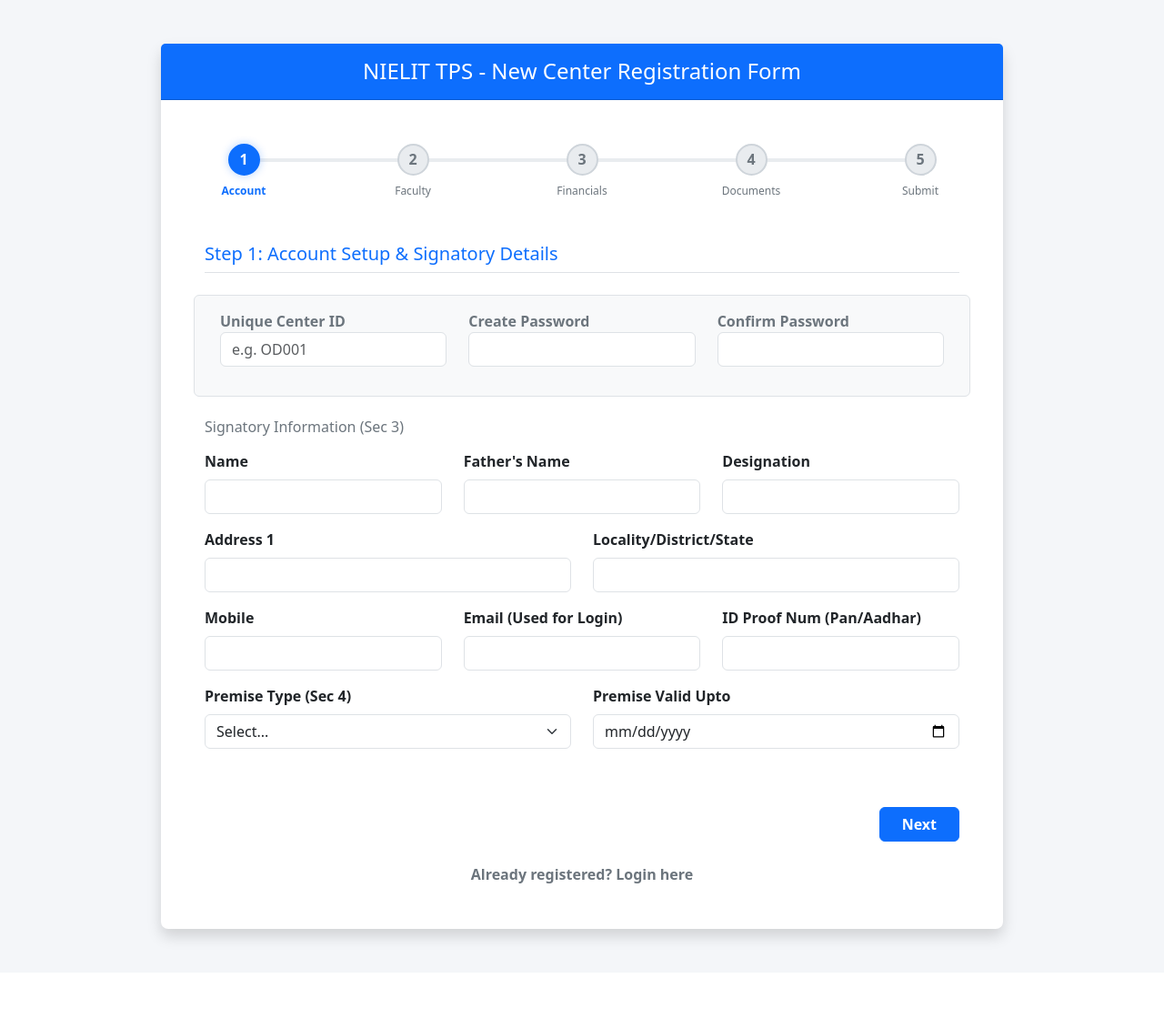
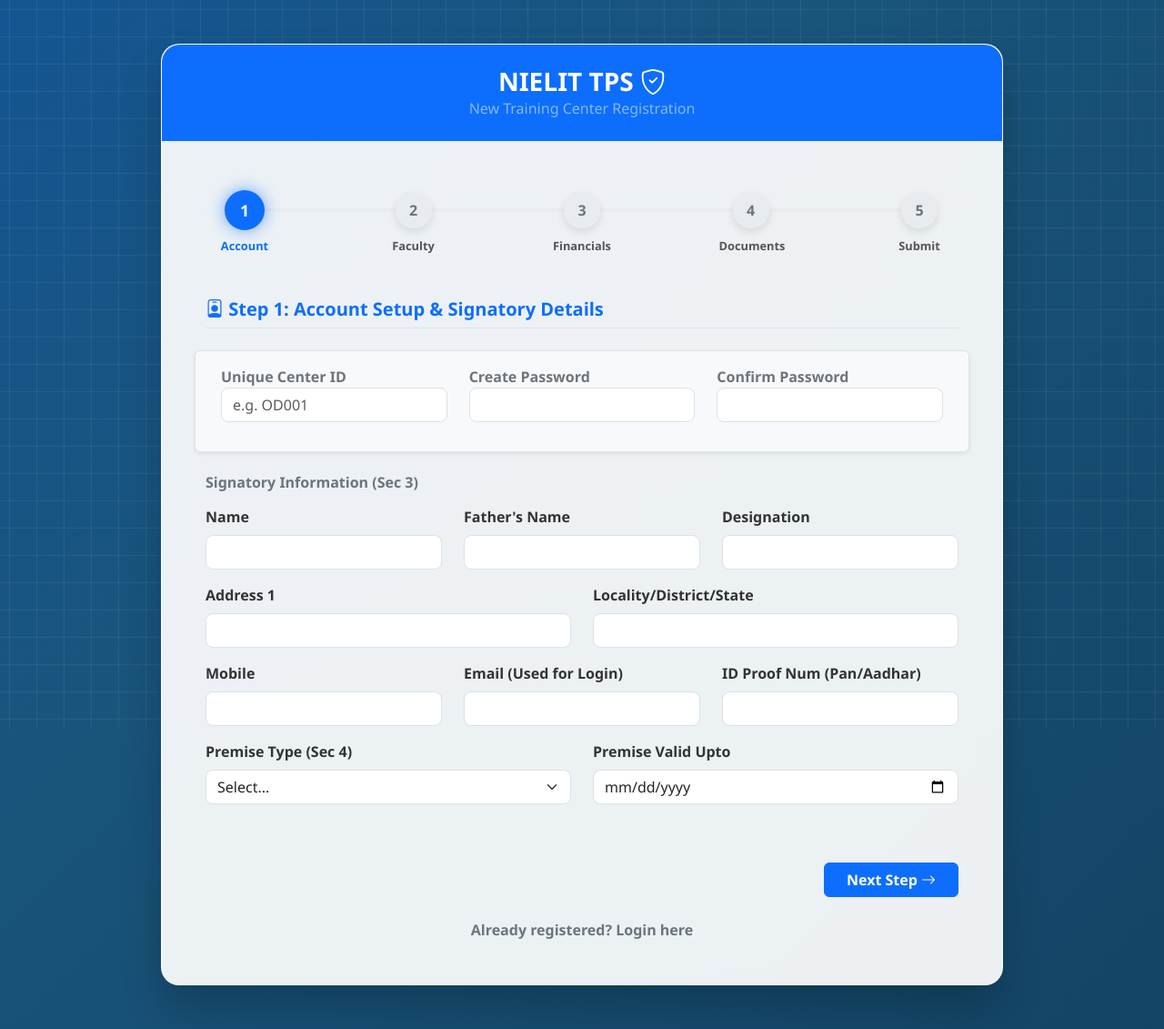
Before and after one commit to nielitadmin/tpms, a PHP site: page /tp/tp_signup.php in a window 1280 px wide. Shown: the whole page at 91% size. Before the commit the page ends 1041 px from the top, so only its background shows below. Run offline with PHP 8.4, Linux system fonts and the light colour scheme.

Commit message:
ui: add 3D glassmorphism design and animated tech background to tp_signup

```diff
--- a/tp/tp_signup.php
+++ b/tp/tp_signup.php
@@ -1,35 +1,23 @@
 <?php
 session_start();
-// require __DIR__ . '/../includes/config.php'; // Uncomment for DB connection
+// require __DIR__ . '/../includes/config.php'; // Uncomment when database is ready
 
 $message = '';
 $messageType = '';
 
 if ($_SERVER["REQUEST_METHOD"] == "POST") {
-    // Basic Account Details
     $center_id = $_POST['center_id'];
-    $email = $_POST['sig_email']; // Using Signatory Email as login email
+    $email = $_POST['sig_email'];
     $password = $_POST['password'];
     $confirm_password = $_POST['confirm_password'];
-
-    // Yahan par aap baaki saare POST variables aur Files ko receive karenge
-    // Jaise: $sig_name = $_POST['sig_name'];
-    // Jaise: $fac_name = $_POST['fac_name']; (Yeh array hoga)
 
     if ($password !== $confirm_password) {
         $message = "Passwords do not match!";
         $messageType = "danger";
     } else {
-        /*
-        // --- Database Logic (Commented for testing design) ---
-        // 1. Check if email or center_id exists
-        // 2. Hash password: $hashed_password = password_hash($password, PASSWORD_DEFAULT);
-        // 3. Move all uploaded documents using move_uploaded_file()
-        // 4. Insert data into Users table, Faculty table, and Documents table
-
-        $message = "Registration successful! Please wait for Admin approval.";
+        // --- Database Logic will go here later ---
+        $message = "Form submitted successfully! Wait for Admin approval.";
         $messageType = "success";
-        */
     }
 }
 ?>
@@ -41,41 +29,97 @@ if ($_SERVER["REQUEST_METHOD"] == "POST") {
     <link href="https://cdn.jsdelivr.net/npm/bootstrap@5.3.0/dist/css/bootstrap.min.css" rel="stylesheet">
     <link rel="stylesheet" href="https://cdn.jsdelivr.net/npm/bootstrap-icons@1.10.5/font/bootstrap-icons.css">
     <style>
-        body { background-color: #f4f6f9; }
+        /* Animated Tech Gradient Background */
+        body {
+            margin: 0;
+            font-family: 'Segoe UI', Tahoma, Geneva, Verdana, sans-serif;
+            background: linear-gradient(-45deg, #0d324d, #19547b, #0a58ca, #00d2ff);
+            background-size: 400% 400%;
+            animation: gradientBG 15s ease infinite;
+            min-height: 100vh;
+            color: #333;
+        }
+        @keyframes gradientBG {
+            0% { background-position: 0% 50%; }
+            50% { background-position: 100% 50%; }
+            100% { background-position: 0% 50%; }
+        }
+
+        /* 3D Texture Grid Overlay */
+        .bg-overlay {
+            position: fixed;
+            top: 0; left: 0; width: 100%; height: 100%;
+            background-image:
+                linear-gradient(rgba(255,255,255,0.07) 1px, transparent 1px),
+                linear-gradient(90deg, rgba(255,255,255,0.07) 1px, transparent 1px);
+            background-size: 30px 30px;
+            z-index: -1;
+            animation: panGrid 20s linear infinite;
+        }
+        @keyframes panGrid {
+            0% { background-position: 0px 0px; }
+            100% { background-position: 30px 30px; }
+        }
+
+        /* 3D Glassmorphism Card */
+        .glass-card {
+            background: rgba(255, 255, 255, 0.92);
+            backdrop-filter: blur(12px);
+            -webkit-backdrop-filter: blur(12px);
+            border: 1px solid rgba(255, 255, 255, 0.5);
+            box-shadow: 0 25px 45px rgba(0, 0, 0, 0.2), inset 0 0 0 1px rgba(255,255,255,0.2);
+            border-radius: 20px;
+            transform: translateZ(0);
+            transition: all 0.4s ease;
+        }
+        .glass-card:hover {
+            transform: translateY(-5px);
+            box-shadow: 0 35px 60px rgba(0, 0, 0, 0.3), inset 0 0 0 1px rgba(255,255,255,0.3);
+        }
+
+        /* Progress Indicator Styling */
         .step-indicator {
-            width: 35px; height: 35px; border-radius: 50%;
+            width: 40px; height: 40px; border-radius: 50%;
             display: flex; align-items: center; justify-content: center;
-            font-weight: bold; background-color: white; transition: all 0.3s;
+            font-weight: bold; background-color: white; transition: all 0.4s ease;
             margin: 0 auto; z-index: 2; position: relative;
+            box-shadow: 0 4px 10px rgba(0,0,0,0.1);
         }
-        .step-active { background-color: #0d6efd; color: white; border: 2px solid #0d6efd; box-shadow: 0 0 10px rgba(13, 110, 253, 0.3); }
-        .step-completed { background-color: #198754; color: white; border: 2px solid #198754; }
-        .step-inactive { background-color: #e9ecef; color: #6c757d; border: 2px solid #ced4da; }
-        .step-label { font-size: 0.75rem; margin-top: 8px; text-align: center; color: #6c757d; font-weight: 500; }
-        .active-label { color: #0d6efd; font-weight: bold; }
-        .form-step { display: none; animation: fadeIn 0.4s; }
+        .step-active { background-color: #0d6efd; color: white; border: none; box-shadow: 0 0 15px rgba(13, 110, 253, 0.6); transform: scale(1.1); }
+        .step-completed { background-color: #198754; color: white; border: none; }
+        .step-inactive { background-color: #e9ecef; color: #6c757d; border: none; }
+        .step-label { font-size: 0.8rem; margin-top: 10px; text-align: center; color: #555; font-weight: 600; }
+        .active-label { color: #0d6efd; font-weight: 800; }
+
+        .form-step { display: none; animation: slideUp 0.5s cubic-bezier(0.16, 1, 0.3, 1); }
         .form-step.active { display: block; }
-        @keyframes fadeIn { from { opacity: 0; transform: translateY(10px); } to { opacity: 1; transform: translateY(0); } }
+        @keyframes slideUp { from { opacity: 0; transform: translateY(20px); } to { opacity: 1; transform: translateY(0); } }
+
+        .form-control, .form-select { border-radius: 8px; transition: all 0.3s; }
+        .form-control:focus, .form-select:focus { box-shadow: 0 0 0 3px rgba(13, 110, 253, 0.25); border-color: #86b7fe; }
     </style>
 </head>
 <body class="py-5">
 
+<div class="bg-overlay"></div>
+
 <div class="container">
     <div class="row justify-content-center">
         <div class="col-lg-10">
-            <div class="card shadow border-0 rounded-3">
-                <div class="card-header bg-primary text-white text-center py-3">
-                    <h4 class="mb-0">NIELIT TPS - New Center Registration Form</h4>
+            <div class="glass-card">
+                <div class="bg-primary text-white text-center py-4" style="border-radius: 20px 20px 0 0;">
+                    <h3 class="mb-0 fw-bold">NIELIT TPS <i class="bi bi-shield-check"></i></h3>
+                    <p class="mb-0 text-white-50">New Training Center Registration</p>
                 </div>
                 <div class="card-body p-4 p-md-5">
 
                     <?php if($message): ?>
-                        <div class="alert alert-<?= $messageType ?>"><?= $message ?></div>
+                        <div class="alert alert-<?= $messageType ?> rounded-3 shadow-sm"><?= $message ?></div>
                     <?php endif; ?>
 
-                    <div class="position-relative mb-5 px-2">
-                        <div class="progress" style="height: 4px; top: 16px; position: absolute; width: 90%; left: 5%; z-index: 1;">
-                            <div class="progress-bar bg-primary" id="progressBar" style="width: 0%; transition: width 0.4s;"></div>
+                    <div class="position-relative mb-5 px-2 mt-2">
+                        <div class="progress" style="height: 4px; top: 18px; position: absolute; width: 90%; left: 5%; z-index: 1; background-color: #e9ecef;">
+                            <div class="progress-bar bg-primary" id="progressBar" style="width: 0%; transition: width 0.5s ease;"></div>
                         </div>
                         <div class="d-flex justify-content-between position-relative" style="z-index: 2;">
                             <div style="width: 70px;"><div class="step-indicator step-active" id="ind-1">1</div><div class="step-label active-label" id="lbl-1">Account</div></div>
@@ -89,38 +133,33 @@ if ($_SERVER["REQUEST_METHOD"] == "POST") {
                     <form id="signupForm" method="POST" action="" enctype="multipart/form-data">
 
                         <div class="form-step active" id="step-0">
-                            <h5 class="border-bottom pb-2 mb-4 text-primary">Step 1: Account Setup & Signatory Details</h5>
-                            <div class="row bg-light p-3 rounded mb-4 border">
+                            <h5 class="border-bottom pb-2 mb-4 text-primary fw-bold"><i class="bi bi-person-badge"></i> Step 1: Account Setup & Signatory Details</h5>
+                            <div class="row bg-light p-3 rounded mb-4 border shadow-sm">
                                 <div class="col-md-4 mb-3"><label class="fw-bold text-secondary">Unique Center ID</label><input type="text" name="center_id" class="form-control" required placeholder="e.g. OD001"></div>
                                 <div class="col-md-4 mb-3"><label class="fw-bold text-secondary">Create Password</label><input type="password" name="password" class="form-control" required minlength="6"></div>
                                 <div class="col-md-4 mb-3"><label class="fw-bold text-secondary">Confirm Password</label><input type="password" name="confirm_password" class="form-control" required minlength="6"></div>
                             </div>
 
-                            <h6 class="text-secondary mb-3">Signatory Information (Sec 3)</h6>
+                            <h6 class="text-secondary mb-3 fw-bold">Signatory Information (Sec 3)</h6>
                             <div class="row">
                                 <div class="col-md-4 mb-3"><label class="form-label fw-bold">Name</label><input type="text" name="sig_name" class="form-control" required></div>
                                 <div class="col-md-4 mb-3"><label class="form-label fw-bold">Father's Name</label><input type="text" name="sig_fname" class="form-control" required></div>
                                 <div class="col-md-4 mb-3"><label class="form-label fw-bold">Designation</label><input type="text" name="sig_designation" class="form-control" required></div>
-
                                 <div class="col-md-6 mb-3"><label class="form-label fw-bold">Address 1</label><input type="text" name="sig_address1" class="form-control" required></div>
                                 <div class="col-md-6 mb-3"><label class="form-label fw-bold">Locality/District/State</label><input type="text" name="sig_locality" class="form-control" required></div>
-
                                 <div class="col-md-4 mb-3"><label class="form-label fw-bold">Mobile</label><input type="text" name="sig_mobile" class="form-control" required></div>
                                 <div class="col-md-4 mb-3"><label class="form-label fw-bold">Email (Used for Login)</label><input type="email" name="sig_email" class="form-control" required></div>
                                 <div class="col-md-4 mb-3"><label class="form-label fw-bold">ID Proof Num (Pan/Aadhar)</label><input type="text" name="sig_id_number" class="form-control" required></div>
-
                                 <div class="col-md-6 mb-3">
                                     <label class="form-label fw-bold">Premise Type (Sec 4)</label>
-                                    <select name="premise_type" class="form-select" required>
-                                        <option value="">Select...</option><option value="Owned">Owned</option><option value="Rented">Rented (Long Term)</option>
-                                    </select>
+                                    <select name="premise_type" class="form-select" required><option value="">Select...</option><option value="Owned">Owned</option><option value="Rented">Rented</option></select>
                                 </div>
                                 <div class="col-md-6 mb-3"><label class="form-label fw-bold">Premise Valid Upto</label><input type="date" name="premise_valid_upto" class="form-control" required></div>
                             </div>
                         </div>
 
                         <div class="form-step" id="step-1">
-                            <h5 class="border-bottom pb-2 mb-4 text-primary">Step 2: Faculty Details (Sec 12 & 13)</h5>
+                            <h5 class="border-bottom pb-2 mb-4 text-primary fw-bold"><i class="bi bi-person-workspace"></i> Step 2: Faculty Details</h5>
                             <div class="row">
                                 <div class="col-md-6 mb-3"><label class="form-label fw-bold">Name of Primary Faculty</label><input type="text" name="fac_name[]" class="form-control" required></div>
                                 <div class="col-md-6 mb-3"><label class="form-label fw-bold">Qualification</label><input type="text" name="fac_qualification[]" class="form-control" required placeholder="e.g. OSCIT"></div>
@@ -131,7 +170,7 @@ if ($_SERVER["REQUEST_METHOD"] == "POST") {
                         </div>
 
                         <div class="form-step" id="step-2">
-                            <h5 class="border-bottom pb-2 mb-4 text-primary">Step 3: Financial Details (Sec 14)</h5>
+                            <h5 class="border-bottom pb-2 mb-4 text-primary fw-bold"><i class="bi bi-graph-up-arrow"></i> Step 3: Financial Details</h5>
                             <div class="row">
                                 <div class="col-md-6 mb-3"><label class="form-label fw-bold">Financial Ending Year</label><input type="number" name="fin_year" class="form-control" placeholder="e.g. 2024" required></div>
                                 <div class="col-md-6 mb-3"><label class="form-label fw-bold">Turnover in Computer Training</label><input type="text" name="fin_turnover" class="form-control" required></div>
@@ -144,8 +183,8 @@ if ($_SERVER["REQUEST_METHOD"] == "POST") {
                         </div>
 
                         <div class="form-step" id="step-3">
-                            <h5 class="border-bottom pb-2 mb-4 text-primary">Step 4: Upload Documents (Sec 17)</h5>
-                            <div class="alert alert-warning small">Upload PDF/JPG (Max 2MB each)</div>
+                            <h5 class="border-bottom pb-2 mb-4 text-primary fw-bold"><i class="bi bi-folder-check"></i> Step 4: Upload Documents</h5>
+                            <div class="alert alert-warning small"><i class="bi bi-exclamation-triangle"></i> Upload PDF/JPG formats only (Max 2MB each)</div>
                             <div class="row">
                                 <div class="col-md-6 mb-3"><label class="form-label small fw-bold">1. Authorized ID Proof</label><input type="file" name="doc_id_proof" class="form-control form-control-sm" required></div>
                                 <div class="col-md-6 mb-3"><label class="form-label small fw-bold">2. Signatory Signature</label><input type="file" name="doc_signature" class="form-control form-control-sm" required></div>
@@ -157,18 +196,18 @@ if ($_SERVER["REQUEST_METHOD"] == "POST") {
                         </div>
 
                         <div class="form-step" id="step-4">
-                            <h5 class="border-bottom pb-2 mb-4 text-primary">Step 5: Final Declaration</h5>
+                            <h5 class="border-bottom pb-2 mb-4 text-primary fw-bold"><i class="bi bi-check2-circle"></i> Step 5: Final Declaration</h5>
                             <div class="alert alert-info">I declare that all information and uploaded documents are authentic.</div>
                             <div class="form-check mb-4">
                                 <input class="form-check-input" type="checkbox" id="agreeTerms" required>
                                 <label class="form-check-label fw-bold" for="agreeTerms">I agree to NIELIT Terms & Conditions</label>
                             </div>
-                            <button type="submit" class="btn btn-success btn-lg w-100 fw-bold shadow-sm">Submit Application for Admin Approval</button>
+                            <button type="submit" class="btn btn-success btn-lg w-100 fw-bold shadow-sm">Submit Application for Admin Approval <i class="bi bi-send ms-2"></i></button>
                         </div>
 
                         <div class="d-flex justify-content-between mt-5" id="formNavigation">
-                            <button type="button" class="btn btn-secondary px-4 fw-bold" id="prevBtn" onclick="nextPrev(-1)" style="display: none;">Previous</button>
-                            <button type="button" class="btn btn-primary px-4 fw-bold ms-auto" id="nextBtn" onclick="nextPrev(1)">Next</button>
+                            <button type="button" class="btn btn-outline-secondary px-4 fw-bold" id="prevBtn" onclick="nextPrev(-1)" style="display: none;">Previous</button>
+                            <button type="button" class="btn btn-primary px-4 fw-bold ms-auto" id="nextBtn" onclick="nextPrev(1)">Next Step <i class="bi bi-arrow-right"></i></button>
                         </div>
 
                     </form>
@@ -227,7 +266,7 @@ if ($_SERVER["REQUEST_METHOD"] == "POST") {
 
             if (i < n) {
                 ind.className = "step-indicator step-completed";
-                ind.innerHTML = "✓";
+                ind.innerHTML = "<i class='bi bi-check'></i>";
             } else if (i === n) {
                 ind.className = "step-indicator step-active";
                 lbl.className = "step-label active-label";
```
